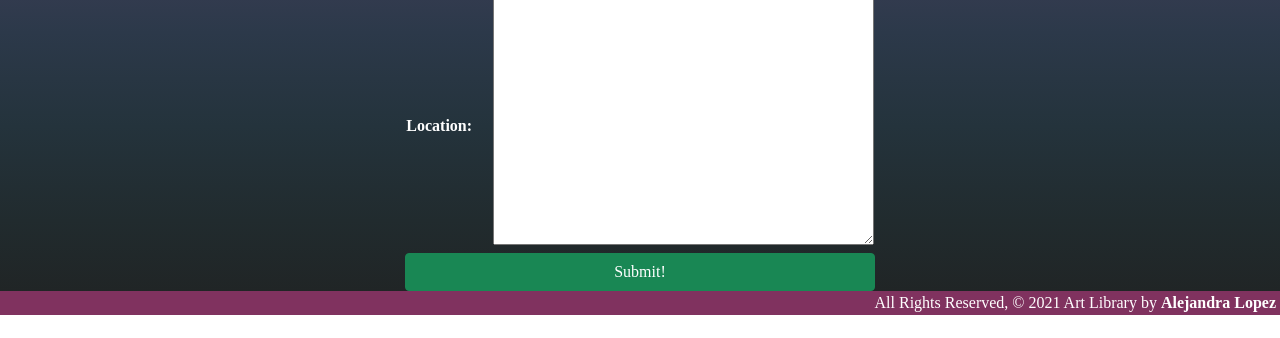
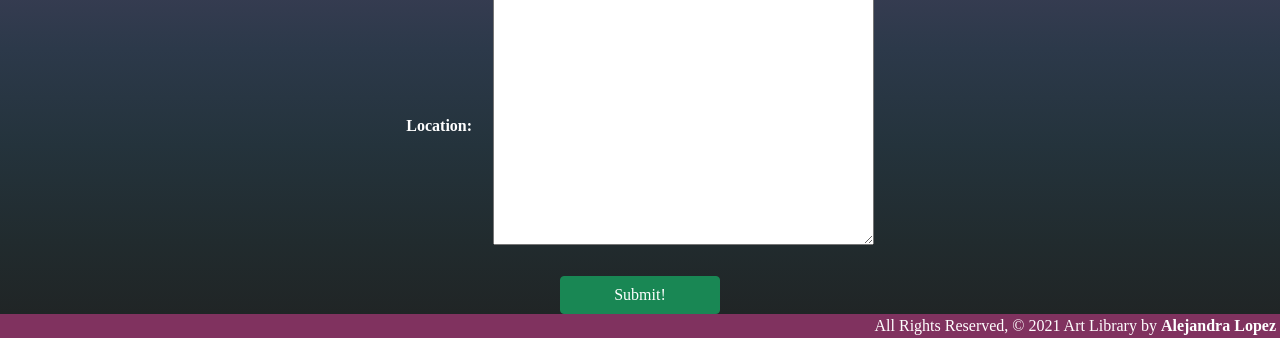
Before and after one commit to alejandracampero/painting_collector, a Django app: page /art/create/ in a window 1280 px wide. Shown: the part 722-1060 px from the top of the page. Before the commit the page ends 1037 px from the top, so only its background shows below. Run offline with Django 3.2, Linux system fonts and the light colour scheme; some web fonts are replaced.

Commit message:
fix form

```diff
--- a/main_app/static/css/style.css
+++ b/main_app/static/css/style.css
@@ -63,5 +63,10 @@ body {
   form {
     display: grid;
     justify-content: center;
+  }
 
+  #submit {
+    margin-top: 5%;
+    width: 10rem;
+    justify-self: center;
   }
--- a/main_app/templates/main_app/art_form.html
+++ b/main_app/templates/main_app/art_form.html
@@ -17,6 +17,6 @@
       <!-- Render the inputs inside of <tr>s & <td>s -->
       {{ form.as_table }}
     </table>
-    <input type="submit" value="Submit!" class="btn btn-success">
+    <input type="submit" value="Submit!" class="btn btn-success" id="submit">
   </form>
 {% endblock %}
--- a/main_app/templates/main_app/artist_form.html
+++ b/main_app/templates/main_app/artist_form.html
@@ -17,6 +17,6 @@
       <!-- Render the inputs inside of <tr>s & <td>s -->
       {{ form.as_table }}
     </table>
-    <input type="submit" value="Submit!" class="btn btn-success">
+    <input type="submit" value="Submit!" class="btn btn-success" id="submit">
   </form>
 {% endblock %}
```
Also changed, not shown: main_app/templates/artists/detail.html (+0 -14 lines).
